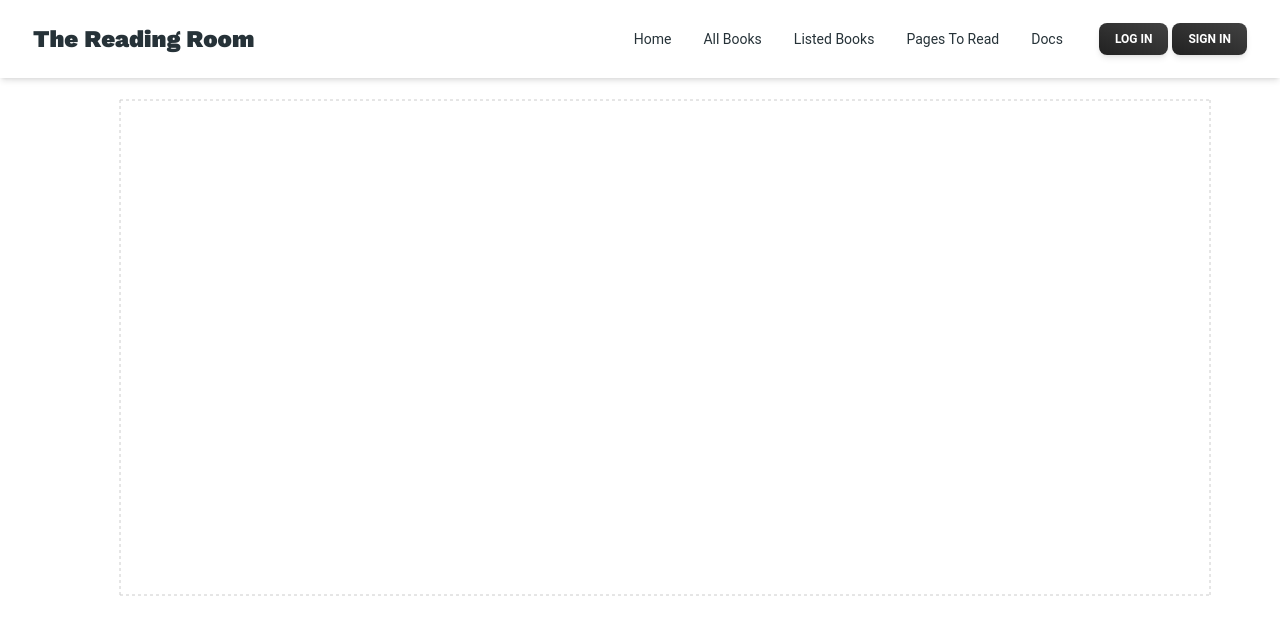
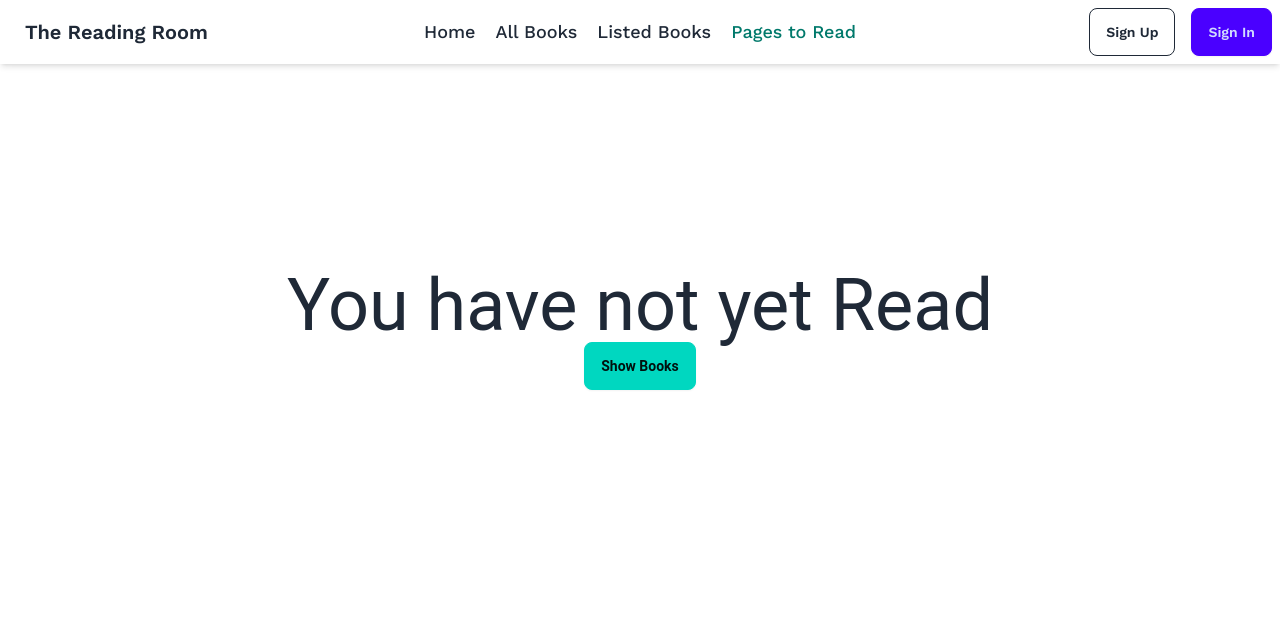
Before and after one commit to impactgalaxy/assignment-8-the-reading-room, a React (Vite) app: page /pages-to-read in a window 1280 px wide. Shown: the top 634 px of the page. Built offline with nearby package versions, Linux system fonts and the light colour scheme; a web font is replaced by a local one.

Commit message:
added page to read

```diff
--- a/src/components/navBar/NavBar.jsx
+++ b/src/components/navBar/NavBar.jsx
@@ -1,161 +1,34 @@
-import React from "react";
-import {
-    Navbar,
-    Typography,
-    Button,
-    IconButton,
-    Collapse,
-} from "@material-tailwind/react";
-import { NavLink } from "react-router-dom";
+import { Link, NavLink } from "react-router-dom";
 
-export function StickyNavbar() {
-    const [openNav, setOpenNav] = React.useState(false);
-
-    React.useEffect(() => {
-        window.addEventListener(
-            "resize",
-            () => window.innerWidth >= 960 && setOpenNav(false),
-        );
-    }, []);
-
-    const navList = (
-        <ul className="mt-2 mb-4 flex flex-col gap-2 lg:mb-0 lg:mt-0 lg:flex-row lg:items-center lg:gap-6 *:work-sans">
-            <Typography
-                as="li"
-                variant="small"
-                color="blue-gray"
-                className="p-1 font-normal"
-            >
-                <NavLink to="/" className="flex items-center">
-                    Home
-                </NavLink>
-            </Typography>
-            <Typography
-                as="li"
-                variant="small"
-                color="blue-gray"
-                className="p-1 font-normal"
-            >
-                <NavLink to="/all-books" className="flex items-center">
-                    All Books
-                </NavLink>
-            </Typography>
-            <Typography
-                as="li"
-                variant="small"
-                color="blue-gray"
-                className="p-1 font-normal"
-            >
-                <NavLink to="/listed-books" className={`flex items-center ${({ isActive }) => isActive ? "text-green-600" : ""}`}>
-                    Listed Books
-                </NavLink>
-            </Typography>
-            <Typography
-                as="li"
-                variant="small"
-                color="blue-gray"
-                className="p-1 font-normal"
-            >
-                <NavLink to="/pages-to-read" className="flex items-center">
-                    Pages To Read
-                </NavLink>
-            </Typography>
-            <Typography
-                as="li"
-                variant="small"
-                color="blue-gray"
-                className="p-1 font-normal"
-            >
-                <a href="#" className="flex items-center">
-                    Docs
-                </a>
-            </Typography>
-        </ul>
-    );
-
+export default function NavBar() {
     return (
-
-        <div className="min-h-[78px] z-10 lg:fixed top-0 w-full">
-            <Navbar className="z-10 h-max max-w-full rounded-none px-4 py-2 lg:px-8 lg:py-4">
-                <div className="flex items-center justify-between text-blue-gray-900">
-                    <Typography
-                        as="a"
-                        href="#"
-                        className="mr-4 cursor-pointer py-1.5 font-black text-2xl work-sans"
-                    >
-                        The Reading Room
-                    </Typography>
-                    <div className="flex items-center gap-4">
-                        <div className="mr-4 hidden lg:block">{navList}</div>
-                        <div className="flex items-center gap-x-1">
-                            <Button
-                                variant="gradient"
-                                size="sm"
-                                className="hidden lg:inline-block"
-                            >
-                                <span>Log In</span>
-                            </Button>
-                            <Button
-                                variant="gradient"
-                                size="sm"
-                                className="hidden lg:inline-block"
-                            >
-                                <span>Sign in</span>
-                            </Button>
-                        </div>
-                        <IconButton
-                            variant="text"
-                            className="ml-auto h-6 w-6 text-inherit hover:bg-transparent focus:bg-transparent active:bg-transparent lg:hidden"
-                            ripple={false}
-                            onClick={() => setOpenNav(!openNav)}
-                        >
-                            {openNav ? (
-                                <svg
-                                    xmlns="http://www.w3.org/2000/svg"
-                                    fill="none"
-                                    className="h-6 w-6"
-                                    viewBox="0 0 24 24"
-                                    stroke="currentColor"
-                                    strokeWidth={2}
-                                >
-                                    <path
-                                        strokeLinecap="round"
-                                        strokeLinejoin="round"
-                                        d="M6 18L18 6M6 6l12 12"
-                                    />
-                                </svg>
-                            ) : (
-                                <svg
-                                    xmlns="http://www.w3.org/2000/svg"
-                                    className="h-6 w-6"
-                                    fill="none"
-                                    stroke="currentColor"
-                                    strokeWidth={2}
-                                >
-                                    <path
-                                        strokeLinecap="round"
-                                        strokeLinejoin="round"
-                                        d="M4 6h16M4 12h16M4 18h16"
-                                    />
-                                </svg>
-                            )}
-                        </IconButton>
+        <div className="navbar bg-base-100 fixed top-0 w-full z-10 work-sans shadow-md">
+            <div className="navbar-start">
+                <div className="dropdown">
+                    <div tabIndex={0} role="button" className="btn btn-ghost lg:hidden">
+                        <svg xmlns="http://www.w3.org/2000/svg" className="h-5 w-5" fill="none" viewBox="0 0 24 24" stroke="currentColor"><path strokeLinecap="round" strokeLinejoin="round" strokeWidth="2" d="M4 6h16M4 12h8m-8 6h16" /></svg>
                     </div>
+                    <ul tabIndex={0} className="menu menu-sm dropdown-content mt-3 z-[1] p-2 shadow bg-base-100 rounded-box w-52">
+                        <NavLink to="/" className={({ isActive }) => isActive ? "text-teal-700 font-black" : ""}>Home</NavLink>
+                        <NavLink to="/all-books" className={({ isActive }) => isActive ? "text-teal-700 font-black" : ""}>All Books</NavLink>
+                        <NavLink to="/listed-books" className={({ isActive }) => isActive ? "text-teal-700 font-black" : ""}>Listed Books</NavLink>
+                        <NavLink to="/pages-to-read" className={({ isActive }) => isActive ? "text-teal-700 font-black" : ""}>Pages to Read</NavLink>
+                    </ul>
                 </div>
-                <Collapse open={openNav}>
-                    {navList}
-                    <div className="flex items-center gap-x-1">
-                        <Button fullWidth variant="text" size="sm" className="">
-                            <span>Log In</span>
-                        </Button>
-                        <Button fullWidth variant="gradient" size="sm" className="">
-                            <span>Sign in</span>
-                        </Button>
-                    </div>
-                </Collapse>
-            </Navbar>
-
+                <Link to="/" className="btn btn-ghost text-xl">The Reading Room</Link>
+            </div>
+            <div className="navbar-center hidden lg:flex">
+                <ul className="menu menu-horizontal px-1 space-x-5 *:font-medium *:text-lg">
+                    <NavLink to="/" className={({ isActive }) => isActive ? "text-teal-700 font-black" : ""}>Home</NavLink>
+                    <NavLink to="/all-books" className={({ isActive }) => isActive ? "text-teal-700 font-black " : ""}>All Books</NavLink>
+                    <NavLink to="/listed-books" className={({ isActive }) => isActive ? "text-teal-700 font-black" : ""}>Listed Books</NavLink>
+                    <NavLink to="/pages-to-read" className={({ isActive }) => isActive ? "text-teal-700 font-black" : ""}>Pages to Read</NavLink>
+                </ul>
+            </div>
+            <div className="navbar-end space-x-4">
+                <a className="btn btn-outline">Sign Up</a>
+                <a className="btn btn-primary">Sign In</a>
+            </div>
         </div>
-
-    );
+    )
 }
--- a/src/pages/errorPage/ErrorPage.jsx
+++ b/src/pages/errorPage/ErrorPage.jsx
@@ -1,8 +1,10 @@
 import { Link } from "react-router-dom";
+import { MdError } from "react-icons/md";
 
 export default function ErrorPage() {
     return (
         <div className="absolute top-0 w-full h-full flex items-center justify-center flex-col gap-5">
+            <MdError className="text-8xl"></MdError>
             <h1 className="text-2xl lg:text-4xl font-bold">Oops sorry! Your page not found</h1>
             <Link to="/" className="btn btn-link text-2xl">Home</Link>
 
--- a/src/pages/listedBooks/ListedBooks.jsx
+++ b/src/pages/listedBooks/ListedBooks.jsx
@@ -4,7 +4,6 @@ import { getDataFromLS, getDataFromLSByWishlist } from "../../utility/Utility";
 import { Tab, Tabs, TabList, TabPanel } from 'react-tabs';
 import 'react-tabs/style/react-tabs.css';
 import ReadingData from "../../components/readingData/ReadingData";
-// import WishlistData from "../../components/wishData/WishlistData";
 
 export default function ListedBooks() {
     const [readData, setReadData] = useState([]);
@@ -64,7 +63,7 @@ export default function ListedBooks() {
             </div>
             <div className="lg:w-1/2 m-auto p-4 lg:p-8 border flex items-center justify-center  rounded-2xl">
                 <select className="lg:w-1/3 p-3" onChange={handleFilter}>
-                    <option value="null" aria-checked>Filter By</option>
+                    <option>Filter By</option>
                     <option value="all">All</option>
                     <option value="rating">Rating</option>
                     <option value="page">Pages</option>
--- a/src/pages/mainLayout/MainLayout.jsx
+++ b/src/pages/mainLayout/MainLayout.jsx
@@ -1,11 +1,11 @@
 import { Outlet } from "react-router-dom";
-import { StickyNavbar } from "../../components/navBar/NavBar";
+import NavBar from "../../components/navBar/NavBar";
 
 export default function MainLayout() {
     return (
         <>
             <div>
-                <StickyNavbar></StickyNavbar>
+                <NavBar></NavBar>
             </div>
             <div className="lg:mt-20">
                 <Outlet></Outlet>
--- a/src/pages/pagesToRead/PagesToRead.jsx
+++ b/src/pages/pagesToRead/PagesToRead.jsx
@@ -1,7 +1,8 @@
 import { useEffect, useState } from 'react';
 import { BarChart, Bar, Cell, XAxis, YAxis, CartesianGrid, Tooltip } from 'recharts';
 import { getDataFromLS } from '../../utility/Utility';
-import { useLoaderData } from 'react-router-dom';
+import { Link, useLoaderData } from 'react-router-dom';
+import PropTypes from "prop-types";
 
 const colors = ['#0088FE', '#00C49F', '#FFBB28', '#FF8042', 'red', 'pink'];
 
@@ -28,9 +29,11 @@ export default function PagesToRead() {
         const myData1 = loader.filter(item => d.includes(item.bookId));
         setReadingPage(myData1);
     }, [loader]);
-    console.log(readingPage);
+    console.log(loader.length);
     return (
         <div className='h-[calc(100%-100px)] flex items-center justify-center'>
+            {
+                readingPage.length ?
                     <BarChart
                         width={1200}
                         height={550}
@@ -51,7 +54,19 @@ export default function PagesToRead() {
                                 <Cell key={`cell-${index}`} fill={colors[index % 20]} />
                             ))}
                         </Bar>
-            </BarChart>
+                    </BarChart> :
+                    <div className='h-[500px] flex items-center justify-center flex-col'>
+                        <h1 className='text-2xl lg:text-7xl'>You have not yet Read</h1>
+                        <Link to="/all-books" className='btn btn-accent'>Show Books</Link>
+                    </div>
+            }
         </div>
     );
 }
+TriangleBar.propTypes = {
+    fill: PropTypes.string,
+    x: PropTypes.number,
+    y: PropTypes.number,
+    width: PropTypes.number,
+    height: PropTypes.number
+}
--- a/src/utility/Utility.js
+++ b/src/utility/Utility.js
@@ -18,14 +18,16 @@ const saveDataToLS = (id, toast) => {
     }
 }
 const saveDataToLSByWishlist = (id, toast) => {
+    const readingData = getDataFromLS();
+    const isRead = readingData.includes(id);
     const data = getDataFromLSByWishlist();
     const isExist = data.includes(id);
-    if (!isExist) {
+    if (!isExist && !isRead) {
         data.push(id);
         localStorage.setItem("wishlist", JSON.stringify(data));
         toast.success("Your book added in Wishlist");
     } else {
-        toast.error("Sorry! You already been added");
+        toast.error("Sorry! You already been read");
     }
 }
 export { getDataFromLS, saveDataToLS, saveDataToLSByWishlist, getDataFromLSByWishlist };
```
Also changed, not shown: src/components/readingData/ReadingData.jsx (+10 -1 lines). Lines whose indentation alone changed are shown as unchanged.
